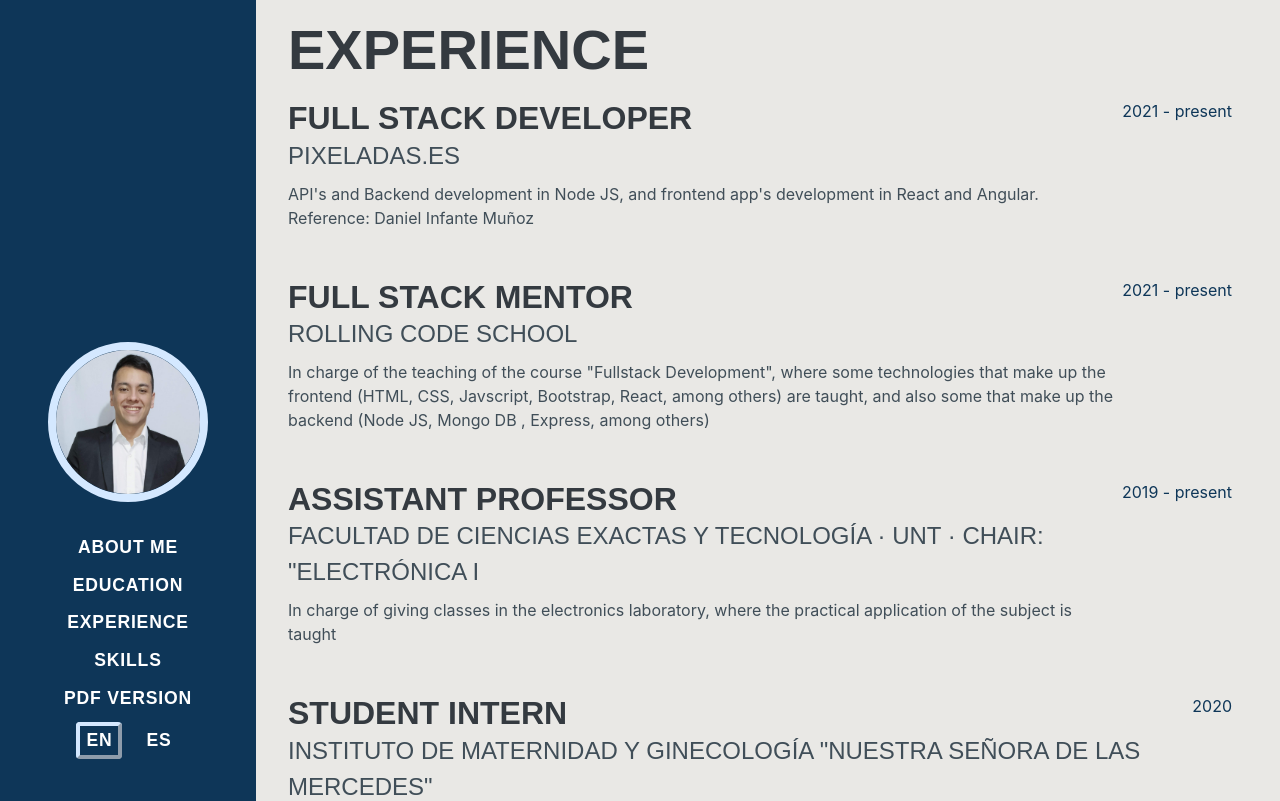
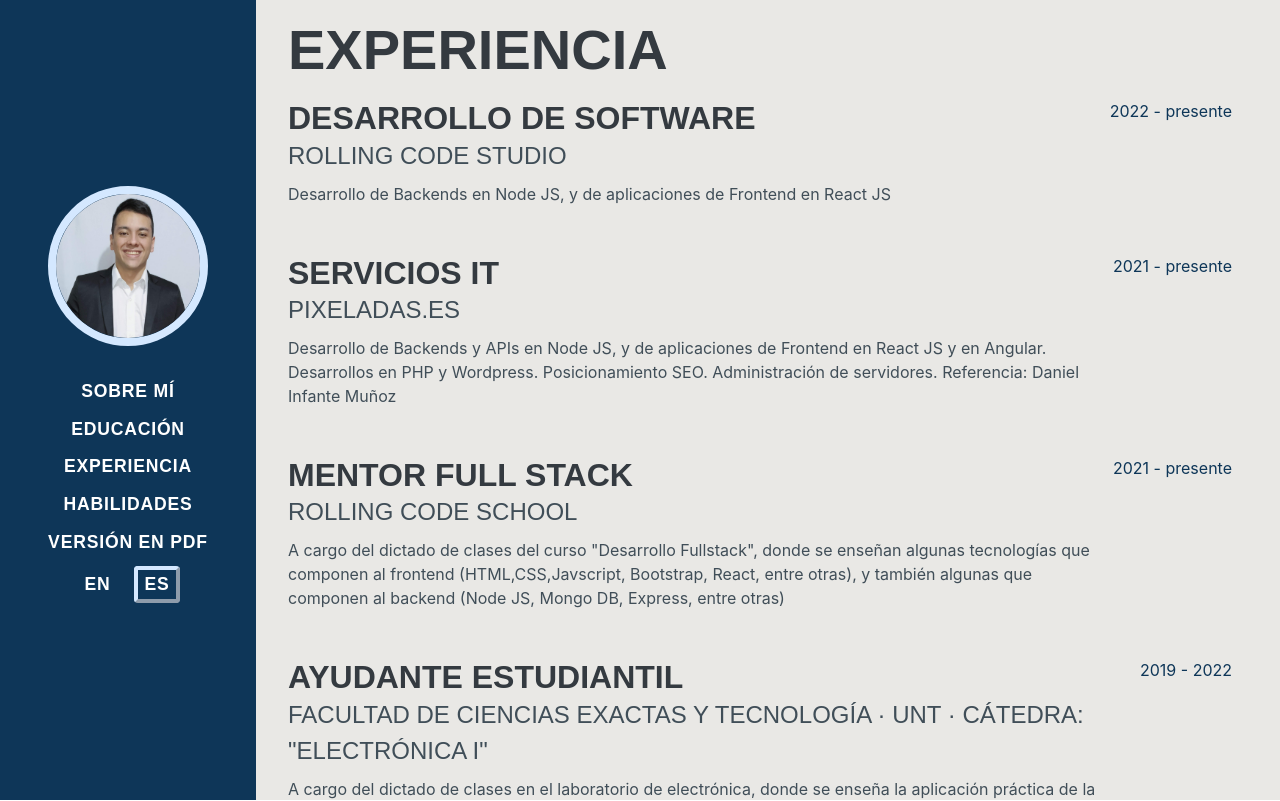
Before and after one commit to dfernandezfb/dfernandezfb.github.io, a React (Create React App) app: page /#/experience in a window 1280 px wide. Shown: the top 801 px of the page. Built offline with nearby package versions, Linux system fonts and the light colour scheme; a web font is replaced by a local one.

Commit message:
update 09/22

```diff
--- a/src/App.css
+++ b/src/App.css
@@ -2,10 +2,12 @@
     display:flex;
     min-height: 100vh;
     background-color: #e9e8e5;
+    max-height: 100vh;
 }
 @media (max-width:992px){
     .main-container{
         display:block;
         margin:0;
+        max-height: none;
     }
 }
--- a/src/components/Menu/Menu.css
+++ b/src/components/Menu/Menu.css
@@ -1,11 +1,11 @@
 .menu{
     width: 20vw;
-    min-height: 100vh;
     background-color: #0e3658;
     display: flex;
     justify-content: center;
     align-items: center;
     flex-direction: column !important;
+    max-height: 100vh;
 }
 /* font-family: 'Mulish', sans-serif;
 font-family: 'Saira Extra Condensed', sans-serif; */
--- a/src/context/LanguageContext.js
+++ b/src/context/LanguageContext.js
@@ -3,7 +3,7 @@ import {createContext, useState} from 'react';
 export const LanguageContext = createContext();
 
 const LanguageProvider = ({children}) => {
-    const [language, setLanguage] = useState('en');
+    const [language, setLanguage] = useState('es');
     return(
         <LanguageContext.Provider value={{
             language,
--- a/src/routes/Education.js
+++ b/src/pages/Education.js
@@ -11,7 +11,7 @@ const Education = () => {
                 <div className="flex-grow-1">
                     <h3 className="mb-0">Facultad de Ciencias Exactas y Tecnología · UNT</h3>
                     <div className="subheading mb-2">{language === 'en' ? 'Biomedical Engineering' : 'Ingeniería Biomédica'}</div>
-                    <div>{language === 'en' ? 'Advanced student. Expected graduation: 2022' : 'Estudiante avanzado. Cursado completo. Perspectiva de graduación: 2022'}</div>
+                    <div>{language === 'en' ? 'Advanced student. Expected graduation: december 2022' : 'Estudiante avanzado. Cursado completo. Perspectiva de graduación: diciembre 2022'}</div>
                 </div>
                 <div className="flex-shrink-0"><span className="text-primary">{language === 'en' ? '2014-present' : '2014-presente'}</span></div>
             </div>
--- a/src/routes/Experience.js
+++ b/src/pages/Experience.js
@@ -5,13 +5,21 @@ import './../styles/experience.css'
 const Experience = () => {
     const {language} = useContext(LanguageContext)
     return (
-            <div className='box-container mt-3 mb-0 pr-3'>
+            <div className='box-container box-container-large mt-3 mb-0 pr-3'>
                 <h2 className='seccion-title mb-3'>{language==='en'?'Experience':'Experiencia'}</h2>
                 <div className="d-flex flex-column flex-md-row justify-content-between mb-5">
                     <div className="flex-grow-1">
-                        <h3 className="mb-0">{language==='en'?'Full stack developer':'Desarrollador Full Stack'}</h3>
+                        <h3 className="mb-0">{language==='en'?'Software development':'Desarrollo de software'}</h3>
+                        <div className="subheading mb-2">ROLLING CODE STUDIO</div>
+                        <div>{language==='en'?"Backend development in Node JS, and frontend app's development in React":' Desarrollo de Backends en Node JS, y de aplicaciones de Frontend en React JS'}</div>
+                    </div>
+                    <div className="flex-shrink-0"><span className="text-primary">2022 - {language==='en'?'present':'presente'}</span></div>
+                </div>
+                <div className="d-flex flex-column flex-md-row justify-content-between mb-5">
+                    <div className="flex-grow-1">
+                        <h3 className="mb-0">{language==='en'?'IT services':'Servicios IT'}</h3>
                         <div className="subheading mb-2">PIXELADAS.ES</div>
-                        <div>{language==='en'?"API's and Backend development in Node JS, and frontend app's development in React and Angular. Reference: Daniel Infante Muñoz ":' Desarrollo de Backends y APIs en Node JS, y de aplicaciones de Frontend en React JS y en Angular. Referencia: Daniel Infante Muñoz'}</div>
+                        <div>{language==='en'?"API's and Backend development in Node JS, and frontend app's development in React and Angular. Wordpress and PHP development. SEO positioning. Servers management. Reference: Daniel Infante Muñoz ":' Desarrollo de Backends y APIs en Node JS, y de aplicaciones de Frontend en React JS y en Angular. Desarrollos en PHP y Wordpress. Posicionamiento SEO. Administración de servidores. Referencia: Daniel Infante Muñoz'}</div>
                     </div>
                     <div className="flex-shrink-0"><span className="text-primary">2021 - {language==='en'?'present':'presente'}</span></div>
                 </div>
@@ -29,7 +37,7 @@ const Experience = () => {
                         <div className="subheading mb-2">Facultad de Ciencias Exactas y Tecnología · UNT · {language==='en'?'Chair: "Electrónica I':' Cátedra: "Electrónica I"'}</div>
                         <div>{language==='en'?'In charge of giving classes in the electronics laboratory, where the practical application of the subject is taught ':' A cargo del dictado de clases en el laboratorio de electrónica, donde se enseña la aplicación práctica de la materia.'}</div>
                     </div>
-                    <div className="flex-shrink-0"><span className="text-primary">2019 - {language==='en'?'present':'presente'}</span></div>
+                    <div className="flex-shrink-0"><span className="text-primary">2019 - 2022</span></div>
                 </div>
                 <div className="d-flex flex-column flex-md-row justify-content-between mb-5">
                     <div className="flex-grow-1">
@@ -41,9 +49,9 @@ const Experience = () => {
                 </div>
                 <div className="d-flex flex-column flex-md-row justify-content-between pb-5">
                     <div className="flex-grow-1">
-                        <h3 className="mb-0">{language==='en'?'Personal projects':'Proyectos personales'}</h3>
+                        <h3 className="mb-0">{language==='en'?'Freelance and personal projects':'Proyectos freelance y personales'}</h3>
                         {/* <a href='#' target='_blank'className="subheading mb-3 portfolio">{language==='en'?'Personal Portfolio in progress':'Portafolio personal en desarrollo'}</a> */}
-                        <h4 className="subheading mb-3 portfolio">{language==='en'?'Personal Portfolio in progress':'Portafolio personal en desarrollo'}</h4>
+                        <a href='https://github.com/dfernandezfb'><h4 className="subheading mb-3 portfolio">{language==='en'?'See my github profile':'Dale un vistazo a mi perfil de github'}</h4></a>
                         <div className='d-lg-flex'>
                             <div className='mr-4'>
                                 <div>· {language==='en'?'Calculator (React)':'Calculadora (React)'}</div>
--- a/src/routes/Skills.js
+++ b/src/pages/Skills.js
@@ -13,10 +13,11 @@ import {
     FaAngular,
     FaBitbucket,
     FaJira,
-    FaWordpress
+    FaWordpress,
+    FaPhp
 } from 'react-icons/fa'
 import {DiMongodb} from 'react-icons/di'
-import {SiPlesk} from 'react-icons/si'
+import {SiPlesk, SiFirebase} from 'react-icons/si'
 import './../styles/skills.css'
 import { LanguageContext } from '../context/LanguageContext'
 
@@ -30,11 +31,13 @@ const Skills = () => {
                 <li className='dev-icon d-flex flex-column align-items-center'><FaHtml5/> <span className='dev-icon-name'>HTML 5</span></li>
                 <li className='dev-icon d-flex flex-column align-items-center'><FaCss3Alt/><span className='dev-icon-name'>CSS 3</span></li>
                 <li className='dev-icon d-flex flex-column align-items-center'><FaJsSquare/><span className='dev-icon-name'>JAVASCRIPT</span></li>
+                <li className='dev-icon d-flex flex-column align-items-center'><FaPhp/><span className='dev-icon-name'> PHP</span></li>
                 <li className='dev-icon d-flex flex-column align-items-center'><FaBootstrap/><span className='dev-icon-name'>BOOTSTRAP</span></li>
                 <li className='dev-icon d-flex flex-column align-items-center'><FaReact/><span className='dev-icon-name'>REACT JS</span></li>
                 <li className='dev-icon d-flex flex-column align-items-center'><FaAngular/><span className='dev-icon-name'>ANGULAR</span></li>
                 <li className='dev-icon d-flex flex-column align-items-center'><FaNodeJs/><span className='dev-icon-name'>NODE JS</span></li>
                 <li className='dev-icon d-flex flex-column align-items-center'><DiMongodb/><span className='dev-icon-name'>MONGO DB</span></li>
+                <li className='dev-icon d-flex flex-column align-items-center'><SiFirebase/><span className='dev-icon-name'>FIREBASE</span></li>
                 <li className='dev-icon d-flex flex-column align-items-center'><FaWordpress/><span className='dev-icon-name'>WORDPRESS</span></li>
                 <li className='dev-icon d-flex flex-column align-items-center'><SiPlesk/><span className='dev-icon-name'>PLESK</span></li>
                 <li className='dev-icon d-flex flex-column align-items-center'><FaGit/><span className='dev-icon-name'>GIT</span></li>
--- a/src/styles/experience.css
+++ b/src/styles/experience.css
@@ -4,3 +4,17 @@
 .portfolio:hover{
     text-decoration: none;
 }
+@media screen and (min-width:992px){
+    .box-container-large{
+        overflow-y: scroll;
+    }
+    .box-container-large::-webkit-scrollbar{
+        background-color: #e9e8e5;
+        width: 10px;
+    }
+    .box-container-large::-webkit-scrollbar-thumb{
+        background-color: #0e3658;
+        border-radius: .5rem;
+        width: 10px;
+    }
+}
--- a/src/styles/skills.css
+++ b/src/styles/skills.css
@@ -13,6 +13,7 @@
 }
 .dev-icon{
     margin-right: 2rem;
+    margin-bottom: 1rem;
 }
 .u-list{
     list-style: none;
```
Also changed, not shown: src/App.js (+4 -4 lines), src/index.css (deleted), src/pages/AboutMe.js (renamed from src/routes/AboutMe.js).
